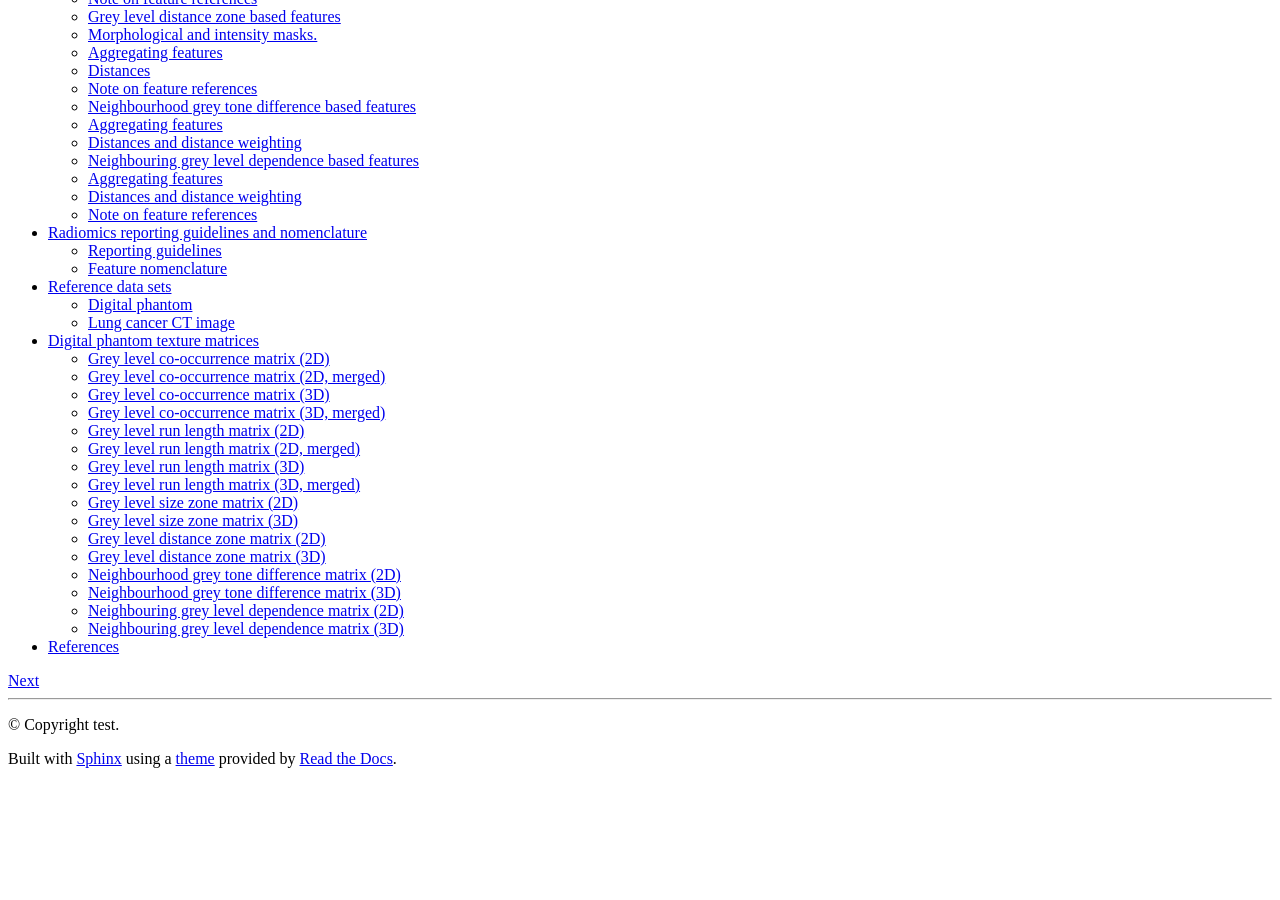
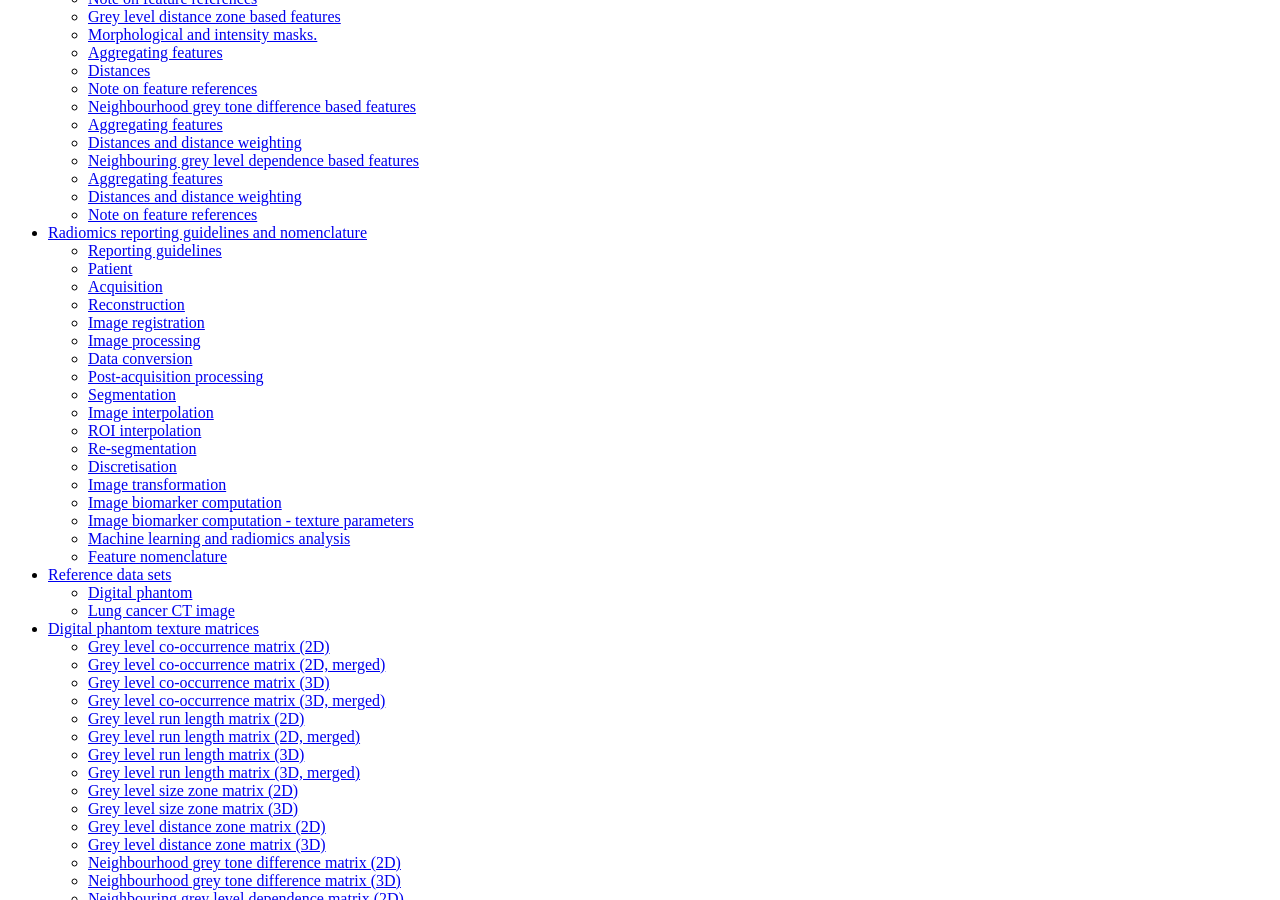
Before and after one commit to theibsi/ibsi-doc, a Sphinx documentation site: the page built from docs/index.rst, in a window 1280 px wide and 900 px high, scrolled down 1549 px. Built offline with Sphinx 7.4.7 and the Read the Docs theme 2.0.0, drawn with Linux system fonts in a browser that asks for light colours; before the commit the page ends 2325 px from its top, so only the background shows below that; some of the changed lines change nothing that is shown.

Commit message:
Fixing the first table in the reporting guidelines chapter by splitting it into sections.  This was done locally and copied into the .rts file by converted a modified .docx of the reporting guidelines table using pandoc.

```diff
--- a/docs/04_Radiomics_reporting_guidelines_and_nomenclature.rst
+++ b/docs/04_Radiomics_reporting_guidelines_and_nomenclature.rst
@@ -19,16 +19,17 @@
 :cite:`vallieres2017responsible`.
 
 
-.. table:: Guidelines for reporting on radiomic studies. Not all items may be applicable.
-   :widths: 50 20 15 70
+Patient
+-------
+
+.. table::
+   :widths: 30 20 10 85
 
    +-----------------+-----------------+-----------------+-----------------+
-   | **Topic**       |                 | **Item**        | **Description** |
-   +-----------------+-----------------+-----------------+-----------------+
-   | **Patient**     |                 |                 |                 |
+   | **Topic**       | **Modality**    | **Item**        | **Description** |
    +-----------------+-----------------+-----------------+-----------------+
    | Region of       |                 | 1               | Describe the    |
-   | interest [11]_  |                 |                 | region of       |
+   | interest [1]_   |                 |                 | region of       |
    |                 |                 |                 | interest that   |
    |                 |                 |                 | is being        |
    |                 |                 |                 | imaged.         |
@@ -88,8 +89,8 @@
    |                 |                 |                 | competing       |
    |                 |                 |                 | substance       |
    |                 |                 |                 | levels were     |
-   |                 |                 |                 | controlled. [13 |
-   |                 |                 |                 | ]_              |
+   |                 |                 |                 | controlled.     |
+   |                 |                 |                 | [2]_            |
    +-----------------+-----------------+-----------------+-----------------+
    | Contrast agent  |                 | 4a              | Describe which  |
    |                 |                 |                 | contrast agent  |
@@ -121,10 +122,17 @@
    |                 |                 |                 | patients have   |
    |                 |                 |                 | comorbidities   |
    |                 |                 |                 | that affect     |
-   |                 |                 |                 | imaging. [14]_  |
+   |                 |                 |                 | imaging. [3]_   |
    +-----------------+-----------------+-----------------+-----------------+
-   | **Acquisition** |                 |                 |                 |
-   | \  [15]_        |                 |                 |                 |
+
+Acquisition [4]_
+----------------
+
+.. table::
+   :widths: 30 20 10 85
+
+   +-----------------+-----------------+-----------------+-----------------+
+   | **Topic**       | **Modality**    | **Item**        | **Description** |
    +-----------------+-----------------+-----------------+-----------------+
    | Acquisition     |                 | 6               | Describe        |
    | protocol        |                 |                 | whether a       |
@@ -288,8 +296,15 @@
    |                 |                 |                 | MR magnetic     |
    |                 |                 |                 | field.          |
    +-----------------+-----------------+-----------------+-----------------+
-   | **Reconstructi- |                 |                 |                 |
-   | on**\  [16]_    |                 |                 |                 |
+
+Reconstruction [5]_
+-------------------
+
+.. table::
+   :widths: 30 20 10 85
+
+   +-----------------+-----------------+-----------------+-----------------+
+   | **Topic**       | **Modality**    | **Item**        | **Description** |
    +-----------------+-----------------+-----------------+-----------------+
    | In-plane        |                 | 28              | Describe the    |
    | resolution      |                 |                 | distance        |
@@ -307,7 +322,7 @@
    | Image slice     |                 | 30              | Describe the    |
    | spacing         |                 |                 | distance        |
    |                 |                 |                 | between image   |
-   |                 |                 |                 | slices. [17]_   |
+   |                 |                 |                 | slices. [6]_    |
    +-----------------+-----------------+-----------------+-----------------+
    | Convolution     | CT              | 31a             | Describe the    |
    | kernel          |                 |                 | convolution     |
@@ -396,8 +411,15 @@
    |                 |                 |                 | diffusion-weigh |
    |                 |                 |                 | ting.           |
    +-----------------+-----------------+-----------------+-----------------+
-   | **Image         |                 |                 |                 |
-   | registration**  |                 |                 |                 |
+
+Image registration
+------------------
+
+.. table::
+   :widths: 30 20 10 85
+
+   +-----------------+-----------------+-----------------+-----------------+
+   | **Topic**       | **Modality**    | **Item**        | **Description** |
    +-----------------+-----------------+-----------------+-----------------+
    | Registration    |                 | 37              | Describe the    |
    | method          |                 |                 | method used to  |
@@ -405,10 +427,18 @@
    |                 |                 |                 | multi-modality  |
    |                 |                 |                 | imaging.        |
    +-----------------+-----------------+-----------------+-----------------+
-   | **Image         |                 |                 |                 |
-   | processing -    |                 |                 |                 |
-   | data            |                 |                 |                 |
-   | conversion**    |                 |                 |                 |
+
+Image processing
+----------------
+
+Data conversion
+---------------
+
+.. table::
+   :widths: 30 20 10 85
+
+   +-----------------+-----------------+-----------------+-----------------+
+   | **Topic**       | **Modality**    | **Item**        | **Description** |
    +-----------------+-----------------+-----------------+-----------------+
    | SUV             | PET             | 38              | Describe which  |
    | normalisation   |                 |                 | standardised    |
@@ -433,11 +463,15 @@
    |                 |                 |                 | generate e.g.   |
    |                 |                 |                 | perfusion maps. |
    +-----------------+-----------------+-----------------+-----------------+
-   | **Image         |                 |                 |                 |
-   | processing -    |                 |                 |                 |
-   | post-acquisitio |                 |                 |                 |
-   | n               |                 |                 |                 |
-   | processing**    |                 |                 |                 |
+
+Post-acquisition processing
+---------------------------
+
+.. table::
+   :widths: 30 20 10 85
+
+   +-----------------+-----------------+-----------------+-----------------+
+   | **Topic**       | **Modality**    | **Item**        | **Description** |
    +-----------------+-----------------+-----------------+-----------------+
    | Anti-aliasing   |                 | 41              | Describe the    |
    |                 |                 |                 | method used to  |
@@ -467,8 +501,8 @@
    |                 |                 |                 | stripping.      |
    +-----------------+-----------------+-----------------+-----------------+
    | Non-uniformity  | MRI             | 45              | Describe the    |
-   | correction [18] |                 |                 | method and      |
-   | _               |                 |                 | settings used   |
+   | correction [7]_ |                 |                 | method and      |
+   |                 |                 |                 | settings used   |
    |                 |                 |                 | to perform      |
    |                 |                 |                 | non-uniformity  |
    |                 |                 |                 | correction.     |
@@ -492,8 +526,15 @@
    |                 |                 |                 | separately in   |
    |                 |                 |                 | this list.      |
    +-----------------+-----------------+-----------------+-----------------+
-   | **Segmentation* |                 |                 |                 |
-   | *               |                 |                 |                 |
+
+Segmentation
+------------
+
+.. table::
+   :widths: 30 20 10 85
+
+   +-----------------+-----------------+-----------------+-----------------+
+   | **Topic**       | **Modality**    | **Item**        | **Description** |
    +-----------------+-----------------+-----------------+-----------------+
    | Segmentation    |                 | 48a             | Describe how    |
    | method          |                 |                 | regions of      |
@@ -537,10 +578,17 @@
    |                 |                 |                 | voxel-based     |
    |                 |                 |                 | mask.           |
    +-----------------+-----------------+-----------------+-----------------+
-   | **Image         |                 |                 |                 |
-   | processing -    |                 |                 |                 |
-   | image           |                 |                 |                 |
-   | interpolation** |                 |                 |                 |
+
+.. _section-1:
+
+Image interpolation
+-------------------
+
+.. table::
+   :widths: 30 20 10 85
+
+   +-----------------+-----------------+-----------------+-----------------+
+   | **Topic**       | **Modality**    | **Item**        | **Description** |
    +-----------------+-----------------+-----------------+-----------------+
    | Interpolation   |                 | 50a             | Describe which  |
    | method          |                 |                 | interpolation   |
@@ -588,10 +636,15 @@
    |                 |                 |                 | after           |
    |                 |                 |                 | interpolation.  |
    +-----------------+-----------------+-----------------+-----------------+
-   | **Image         |                 |                 |                 |
-   | processing -    |                 |                 |                 |
-   | ROI             |                 |                 |                 |
-   | interpolation** |                 |                 |                 |
+
+ROI interpolation
+-----------------
+
+.. table::
+   :widths: 30 20 10 85
+
+   +-----------------+-----------------+-----------------+-----------------+
+   | **Topic**       | **Modality**    | **Item**        | **Description** |
    +-----------------+-----------------+-----------------+-----------------+
    | Interpolation   |                 | 53              | Describe which  |
    | method          |                 |                 | interpolation   |
@@ -608,10 +661,15 @@
    |                 |                 |                 | interpolation   |
    |                 |                 |                 | are handled.    |
    +-----------------+-----------------+-----------------+-----------------+
-   | **Image         |                 |                 |                 |
-   | processing -    |                 |                 |                 |
-   | re-segmentation |                 |                 |                 |
-   | **              |                 |                 |                 |
+
+Re-segmentation
+---------------
+
+.. table::
+   :widths: 30 20 10 85
+
+   +-----------------+-----------------+-----------------+-----------------+
+   | **Topic**       | **Modality**    | **Item**        | **Description** |
    +-----------------+-----------------+-----------------+-----------------+
    | Re-segmentation |                 | 55              | Describe which  |
    | methods         |                 |                 | methods and     |
@@ -621,13 +679,18 @@
    |                 |                 |                 | ROI intensity   |
    |                 |                 |                 | mask.           |
    +-----------------+-----------------+-----------------+-----------------+
-   | **Image         |                 |                 |                 |
-   | processing** -  |                 |                 |                 |
-   | discretisation* |                 |                 |                 |
-   | *               |                 |                 |                 |
+
+Discretisation
+--------------
+
+.. table::
+   :widths: 30 20 10 85
+
+   +-----------------+-----------------+-----------------+-----------------+
+   | **Topic**       | **Modality**    | **Item**        | **Description** |
    +-----------------+-----------------+-----------------+-----------------+
    | Discretisation  |                 | 56a             | Describe the    |
-   | method [19]_    |                 |                 | method used to  |
+   | method [8]_     |                 |                 | method used to  |
    |                 |                 |                 | discretise      |
    |                 |                 |                 | image           |
    |                 |                 |                 | intensities.    |
@@ -645,25 +708,35 @@
    |                 |                 |                 | the first bin   |
    |                 |                 |                 | for FBS         |
    |                 |                 |                 | discretisation. |
-   |                 |                 |                 |  [20]_          |
+   |                 |                 |                 |  [9]_           |
    +-----------------+-----------------+-----------------+-----------------+
-   | **Image         |                 |                 |                 |
-   | processing -    |                 |                 |                 |
-   | image           |                 |                 |                 |
-   | transformation* |                 |                 |                 |
-   | *               |                 |                 |                 |
+
+Image transformation
+--------------------
+
+.. table::
+   :widths: 30 20 10 85
+
+   +-----------------+-----------------+-----------------+-----------------+
+   | **Topic**       | **Modality**    | **Item**        | **Description** |
    +-----------------+-----------------+-----------------+-----------------+
    | Image           |                 | 57              | Describe the    |
-   | filter [21]_    |                 |                 | methods and     |
+   | filter [10]_    |                 |                 | methods and     |
    |                 |                 |                 | settings used   |
    |                 |                 |                 | to filter       |
    |                 |                 |                 | images, e.g.    |
    |                 |                 |                 | Laplacian-of-Ga |
    |                 |                 |                 | ussian.         |
    +-----------------+-----------------+-----------------+-----------------+
-   | **Image         |                 |                 |                 |
-   | biomarker       |                 |                 |                 |
-   | computation**   |                 |                 |                 |
+
+Image biomarker computation
+---------------------------
+
+.. table::
+   :widths: 30 20 10 85
+
+   +-----------------+-----------------+-----------------+-----------------+
+   | **Topic**       | **Modality**    | **Item**        | **Description** |
    +-----------------+-----------------+-----------------+-----------------+
    | Biomarker set   |                 | 58              | Describe which  |
    |                 |                 |                 | set of image    |
@@ -680,8 +753,8 @@
    |                 |                 |                 | biomarkers is   |
    |                 |                 |                 | compliant with  |
    |                 |                 |                 | the IBSI        |
-   |                 |                 |                 | benchmarks. [22 |
-   |                 |                 |                 | ]_              |
+   |                 |                 |                 | benchmarks.     |
+   |                 |                 |                 | [11]_           |
    +-----------------+-----------------+-----------------+-----------------+
    | Robustness      |                 | 60              | Describe how    |
    |                 |                 |                 | robustness of   |
@@ -698,11 +771,17 @@
    |                 |                 |                 | image           |
    |                 |                 |                 | biomarkers.     |
    +-----------------+-----------------+-----------------+-----------------+
-   | **Image         |                 |                 |                 |
-   | biomarker       |                 |                 |                 |
-   | computation -   |                 |                 |                 |
-   | texture         |                 |                 |                 |
-   | parameters**    |                 |                 |                 |
+
+.. _section-2:
+
+Image biomarker computation - texture parameters
+------------------------------------------------
+
+.. table::
+   :widths: 30 20 10 85
+
+   +-----------------+-----------------+-----------------+-----------------+
+   | **Topic**       | **Modality**    | **Item**        | **Description** |
    +-----------------+-----------------+-----------------+-----------------+
    | Texture matrix  |                 | 62              | Define how      |
    | aggregation     |                 |                 | texture-matrix  |
@@ -797,10 +876,15 @@
    |                 |                 |                 | the NGLDM, e.g. |
    |                 |                 |                 | 0.              |
    +-----------------+-----------------+-----------------+-----------------+
-   | **Machine       |                 |                 |                 |
-   | learning and    |                 |                 |                 |
-   | radiomics       |                 |                 |                 |
-   | analysis**      |                 |                 |                 |
+
+Machine learning and radiomics analysis
+---------------------------------------
+
+.. table::
+   :widths: 30 20 10 85
+
+   +-----------------+-----------------+-----------------+-----------------+
+   | **Topic**       | **Modality**    | **Item**        | **Description** |
    +-----------------+-----------------+-----------------+-----------------+
    | Diagnostic and  |                 | 72              | See the TRIPOD  |
    | prognostic      |                 |                 | guidelines for  |
@@ -842,6 +926,7 @@
    |                 |                 |                 | in the study    |
    |                 |                 |                 | may be found.   |
    +-----------------+-----------------+-----------------+-----------------+
+
 
 Feature nomenclature
 --------------------
@@ -1381,35 +1466,55 @@
 |                       | function :math:`f`    |                       |
 +-----------------------+-----------------------+-----------------------+
 
-.. raw:: latex
 
-   \FloatBarrier
 
-In the above table, # represents numbers.
+.. [1]
+   Also referred to as volume of interest.
 
-.. raw:: latex
+.. [2]
+   An example is glucose present in the blood which competes with the
+   uptake of 18F-FDG tracer in tumour tissue. To reduce competition with
+   the tracer, patients are usually asked to fast for several hours and
+   a blood glucose measurement may be conducted prior to tracer
+   administration.
 
-   \clearpage
+.. [3]
+   An example of a comorbidity that may affect image quality in 18F-FDG
+   PET scans are type I and type II diabetes melitus, as well as kidney
+   failure.
 
-.. _chap_benchmark sets:
+.. [4]
+   Many acquisition parameters may be extracted from DICOM header
+   meta-data, or calculated from them.
+
+.. [5]
+   Many reconstruction parameters may be extracted from DICOM header
+   meta-data.
+
+.. [6]
+   Spacing between image slicing is commonly, but not necessarily, the
+   same as the slice thickness.
+
+.. [7]
+   Also known as bias-field correction.
+
+.. [8]
+   Discretisation may be performed separately to create intensity-volume
+   histograms. If this is indeed the case, this should be described as
+   well.
+
+.. [9]
+   This is typically set by range re-segmentation.
+
+.. [10]
+   The IBSI has not introduced image transformation into the
+   standardised image processing scheme, and is in the process of
+   benchmarking various common filters. This section may therefore be
+   expanded in the future.
 
 .. [11]
-   Also referred to as volume of interest.
-
-.. [13]
-   An example of a comorbidity that may affect image quality in 18F-FDG
-
-.. [14]
-   Spacing between image slicing is commonly, but not necessarily, the
-
-.. [16]
-   Discretisation may be performed separately to create intensity-volume
-
-.. [17]
-   This is typically set by range re-segmentation.
-
-.. [18]
-   The IBSI has not introduced image transformation into the
-
-.. [19]
-   A software is compliant if and only if it is able to reproduce image
+   A software is compliant if and only if it is able to reproduce the
+   image biomarker benchmarks for the digital phantom and for one or
+   more image processing configurations using the radiomics CT phantom.
+   Reviewers may demand that you provide the IBSI compliance spreadsheet
+   for your software.
```
